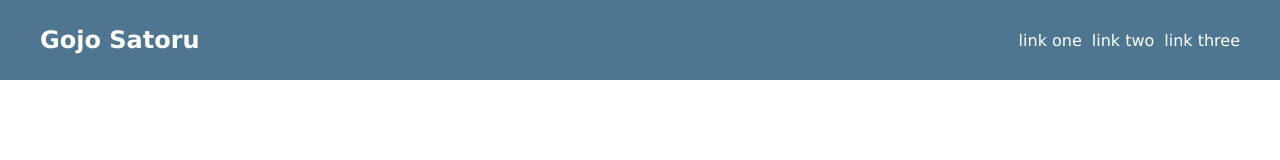
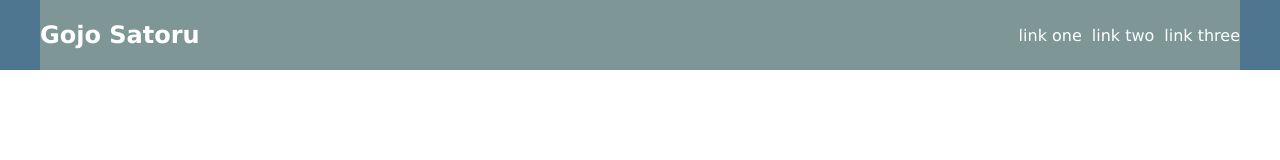
Before and after one commit to IvanGutsev/Landing-Page-TOP, a plain HTML site: page index.html in a window 1280 px wide. Drawn offline with Linux system fonts and the light colour scheme.

Commit message:
ok nevermind im stupid i had the header height to 80px and i was wondering why it was overflowing lmao

```diff
--- a/styles.css
+++ b/styles.css
@@ -9,7 +9,6 @@
 .header {
     display: flex;
     justify-content: center;
-    height: 80px;
     background-color: #4f7691;
 }
 
@@ -18,7 +17,8 @@
     justify-content: space-between;
     align-items: center;
     width: 1200px;
-    height: 100%;
+    height: 70px;
+    background-color: rgb(126, 150, 150);
 }
 
 .logo-container > h1 {
```
